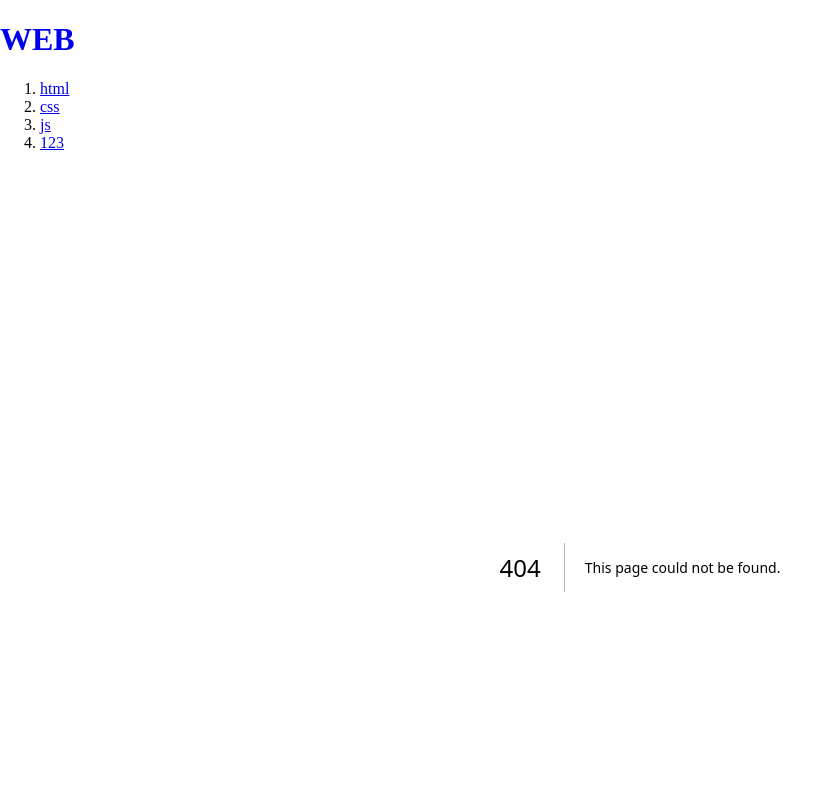
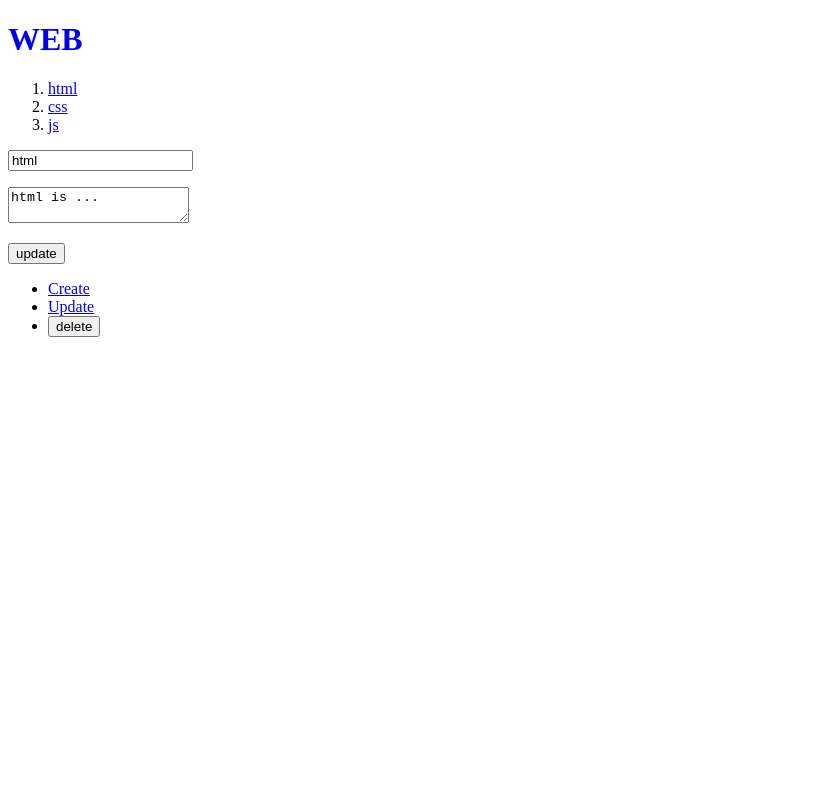
Before and after one commit to anoju/next13-test2, a Next.js app: page /update/1 in a window 1280 px wide. Before the commit this address had no page. Shown: the top 800 px of the page, without its empty margins (0-839 px from the left). Built offline with nearby package versions, Linux system fonts and the light colour scheme; data requests are answered from the project's data file.

Commit message:
생활코딩 15, 16

```diff
--- a/db.json
+++ b/db.json
@@ -14,11 +14,6 @@
       "title": "js",
       "body": "js is...",
       "id": 3
-    },
-    {
-      "title": "123",
-      "body": "qwe",
-      "id": 4
     }
   ],
   "posts": [
--- a/src/app/Control.js
+++ b/src/app/Control.js
@@ -1,17 +1,26 @@
 "use client"
 import Link from 'next/link';
-import { useParams } from 'next/navigation';
+import { useParams, useRouter } from 'next/navigation';
 
 export function Control() {
+  const router = useRouter();
   const params = useParams();
   const id = params.id;
-  console.log('params', params);
   return (
     <ul>
       <li><Link href="/create">Create</Link></li>
-      { id ? <>
-        <li><Link href={`/update/${id}`}>Update</Link></li>
-        <li><input type="button" value="delete" /></li>
+      { id ?
+        <>
+          <li><Link href={`/update/${id}`}>Update</Link></li>
+          <li><input type="button" value="delete" onClick={() => {
+            const options = {method: 'DELETE'}
+            fetch('http://localhost:9999/topics/'+id, options)
+            .then(resp => resp.json())
+            .then(result => {
+              router.refresh();
+              router.push('/');
+            });
+          }} /></li>
         </>
         : null
       }
--- a/src/app/read/[id]/page.js
+++ b/src/app/read/[id]/page.js
@@ -1,5 +1,5 @@
 export default async function Read(props){
-  const resp = await fetch(`http://localhost:9999/topics/${props.params.id}`);
+  const resp = await fetch(`http://localhost:9999/topics/${props.params.id}`, {cache: 'no-store'});
   const topic = await resp.json();
   return(
     <>
--- /dev/null
+++ b/src/app/update/[id]/page.js
@@ -0,0 +1,51 @@
+"use client"
+
+import { useParams, useRouter } from "next/navigation";
+import { useEffect, useState } from "react";
+
+export default function Update (){
+  const [title, setTitle] = useState('');
+  const [body, setBody] = useState('');
+  const router = useRouter();
+  const params = useParams();
+  const id = params.id;
+  useEffect (() => {
+    fetch('http://localhost:9999/topics/'+ id)
+      .then(resp => resp.json())
+      .then(result => {
+        setTitle(result.title);
+        setBody(result.body);
+      })
+  }, []);
+  return (
+    <form onSubmit={(e) =>{
+      e.preventDefault();
+      const title = e.target.title.value;
+      const body = e.target.body.value;
+      const options = {
+        method: 'PATCH',
+        headers: {
+          'Content-Type' : 'application/json'
+        },
+        body: JSON.stringify({title, body})
+      }
+      fetch('http://localhost:9999/topics/'+id, options)
+        .then(resp => resp.json())
+        .then(result => {
+          const lastId = result.id;
+          router.refresh();
+          router.push(`/read/${lastId}`);
+        })
+    }}>
+      <p>
+        <input type="text" name="title" placeholder="title" value={title} onChange={e=>setTitle(e.target.value)} />
+      </p>
+      <p>
+        <textarea name="body" placeholder="body" value={body} onChange={e=>setBody(e.target.value)}></textarea>
+      </p>
+      <p>
+        <input type="submit" value="update" />
+      </p>
+    </form>
+  )
+}
```
